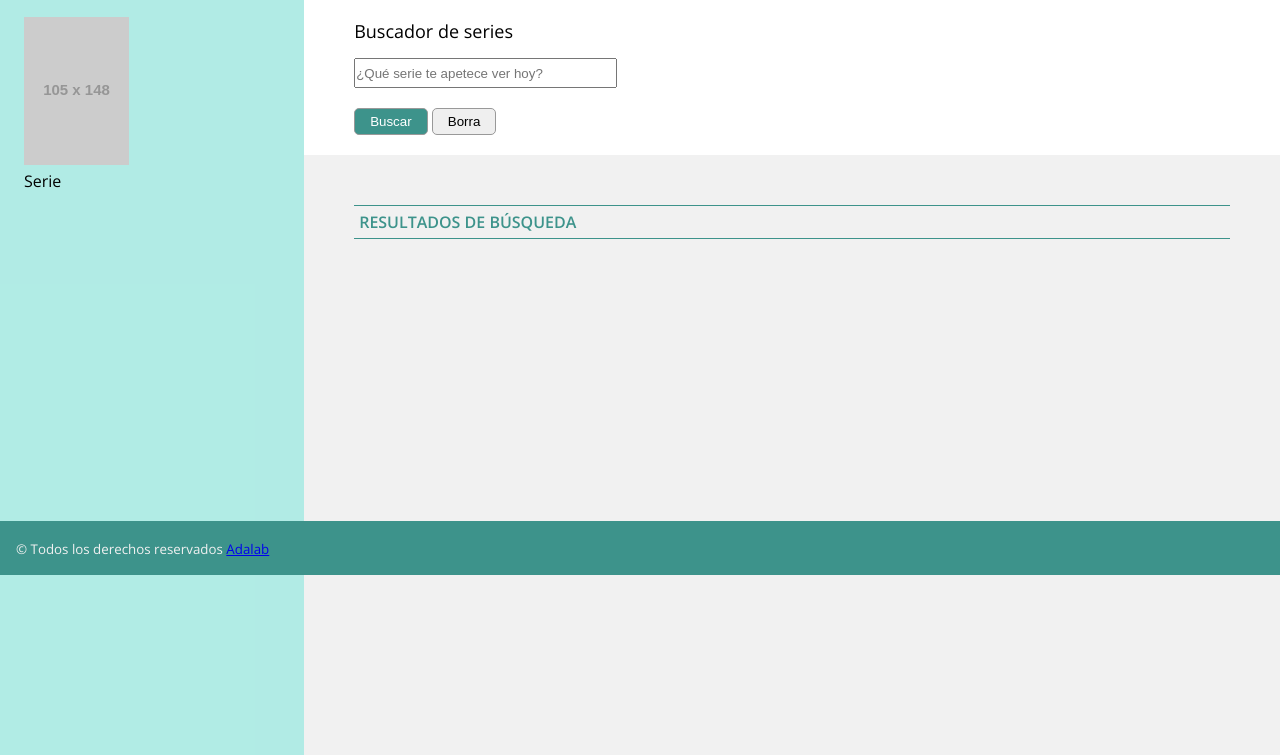
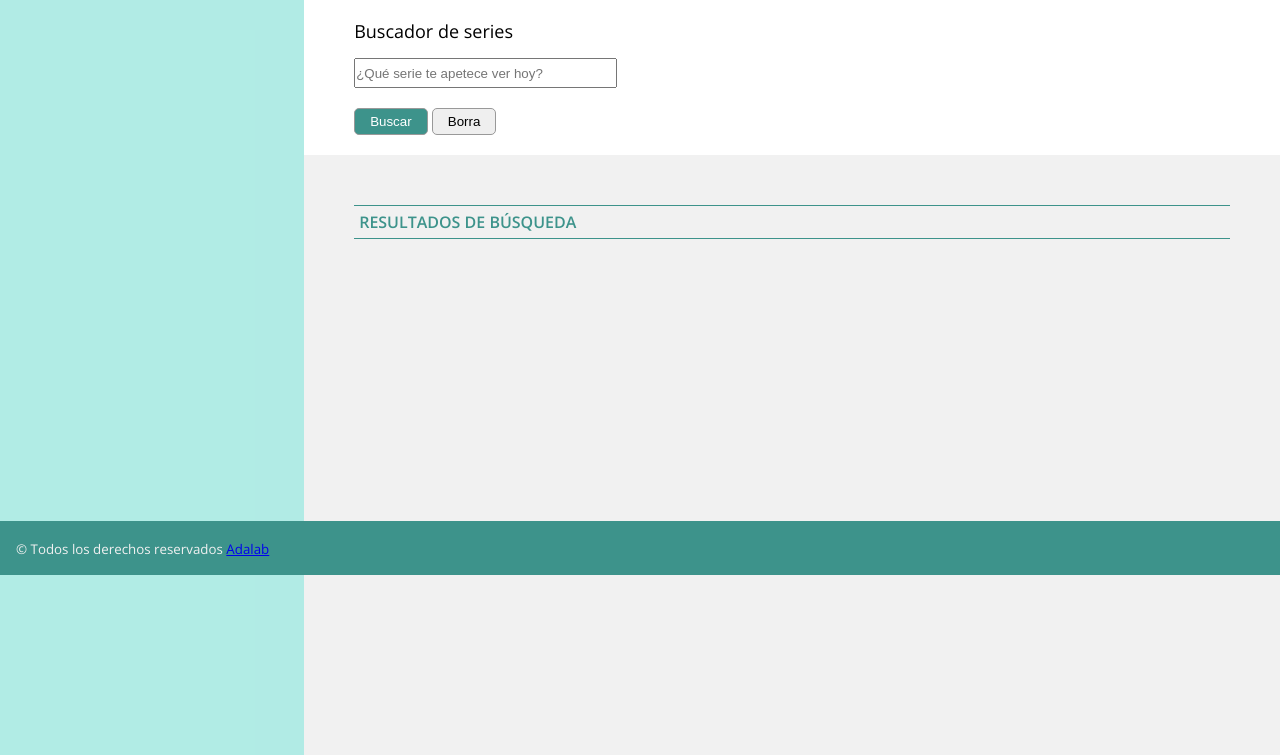
Before and after one commit to Adalab/modulo-2-evaluacion-final-anaapezteguia, a website: page docs/index.html in a window 1280 px wide. Shown: the part 225-980 px from the top of the page. Drawn offline with nearby package versions, Linux system fonts and the light colour scheme; placeholder pictures from the web are drawn by us.

Commit message:
Run docs one more time :)

```diff
--- a/docs/index.html
+++ b/docs/index.html
@@ -22,12 +22,12 @@
             <h2 class="favorites__section--title">Tus series favoritas</h2>
             <ul class="favList js-favListContainer">
                 <!-- Aquí empieza el código que vamos a generar desde JS -->
-                <li class="favList__li js-favList">
+                <!-- <li class="favList__li js-favList">
                   <div class="favList__results">
                   <img class="js-serieImg" src="https://via.placeholder.com/105x148/dcbcc6/666666/?text=DEFAULT IMAGE" alt="" title="" size="105x148">
                   <h3 class="favList__title js-serieTitle">Serie</h3>
                   </div>
-                </li>
+                </li> -->
                 <!-- Aquí acaba el código que vamos a generar desde JS -->
             </ul>
 
```
Also changed, not shown: docs/assets/css/main.css (+1 -1 lines), docs/assets/js/main.js (+1 -1 lines).
